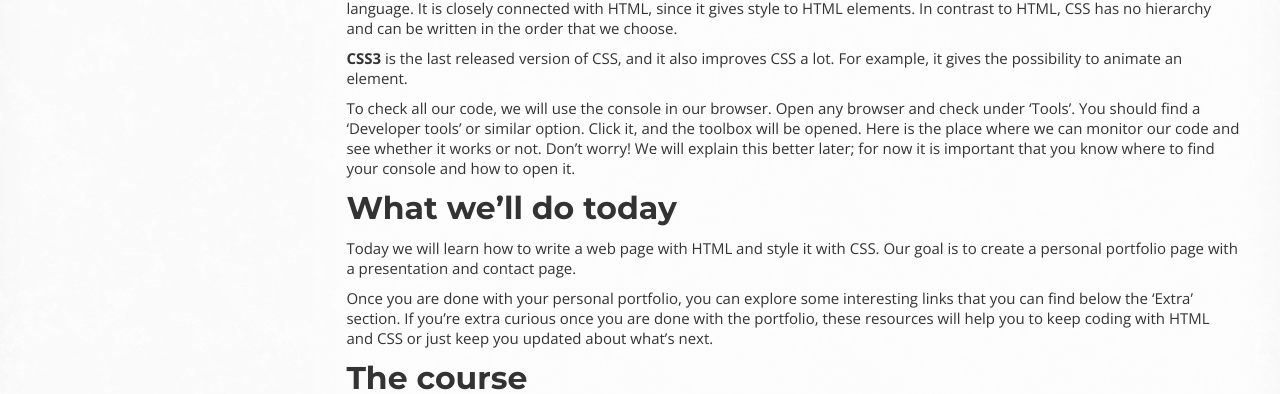
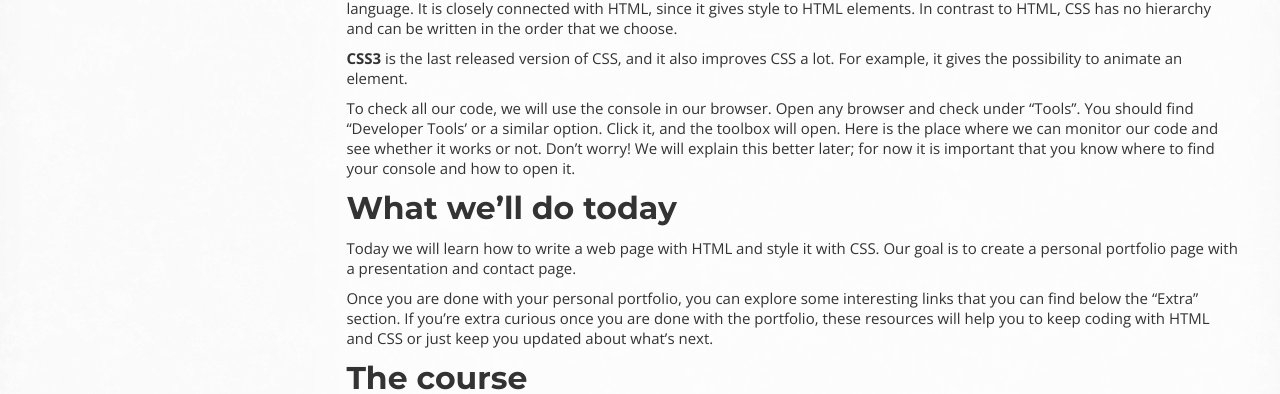
Before and after one commit to OpenTechSchool/html-css-beginners, a Jekyll site: the page built from index.md, in a window 1280 px wide. Shown: the part 545-939 px from the top of the page. Built offline with Jekyll 4.4.1, drawn with Linux system fonts in a browser that asks for light colours; Markdown is read by kramdown in place of the engine named in the settings.

Commit message:
fix wording and typos

```diff
--- a/index.md
+++ b/index.md
@@ -7,13 +7,13 @@ title: Get started with HTML & CSS
 
 # Welcome
 
-Welcome to Open Tech School's HTML & CSS workshop! This course is a simple
+Welcome to Open Tech School’s HTML & CSS workshop! This course is a simple
 and comprehensive guide dedicated to helping beginners learn HTML and CSS.
 
 **HTML or HyperText Markup Language** is the main markup language for creating
 web pages and other information that can be displayed in a web browser.
 You can write your web application in any programming languages, but in the
-end it will always be transformed into HTML because that's the language of
+end it will always be transformed into HTML because that’s the language of
 the browser. It is a hierarchical language.
 
 **A short bit of history**
@@ -25,7 +25,7 @@ In 1992 two copies of a free web browser were downloaded from a computer
 at CERN to a computer in the USA. In 1995 the first Internet Explorer was
 published.
 
-And **HTML5**? What's that?
+And **HTML5**? What’s that?
 This is just the latest version of HTML. There is a lot of interest
 about it, because it improves and adds many HTML elements, making it
 easier to write and to use.
@@ -42,23 +42,23 @@ improves CSS a lot. For example, it gives the possibility to animate
 an element.
 
 To check all our code, we will use the console in our browser.
-Open any browser and check under 'Tools'. You should find a 'Developer tools'
-or similar option. Click it, and the toolbox will be opened.
+Open any browser and check under “Tools”. You should find “Developer Tools’
+or a similar option. Click it, and the toolbox will open.
 Here is the place where we can monitor our code and see whether it works
-or not. Don't worry! We will explain this better later; for now it is
+or not. Don’t worry! We will explain this better later; for now it is
 important that you know where to find your console and how to open it.
 
-## What we'll do today
+## What we’ll do today
 
 Today we will learn how to write a web page with HTML and style it with CSS.
 Our goal is to create a personal portfolio page with a
 presentation and contact page.
 
 Once you are done with your personal portfolio, you can explore some
-interesting links that you can find below the 'Extra' section.
-If you're extra curious once you are done with the portfolio, these resources
+interesting links that you can find below the “Extra” section.
+If you’re extra curious once you are done with the portfolio, these resources
 will help you to keep coding with HTML and CSS or just keep you updated
-about what's next.
+about what’s next.
 
 ## The course
 
```
